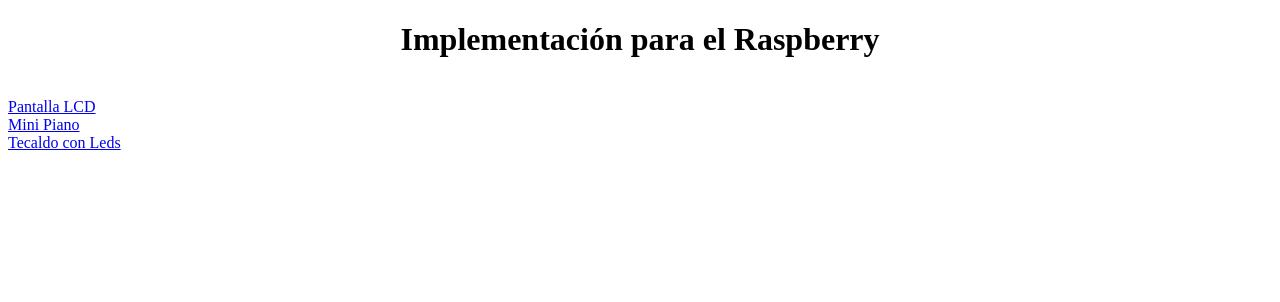
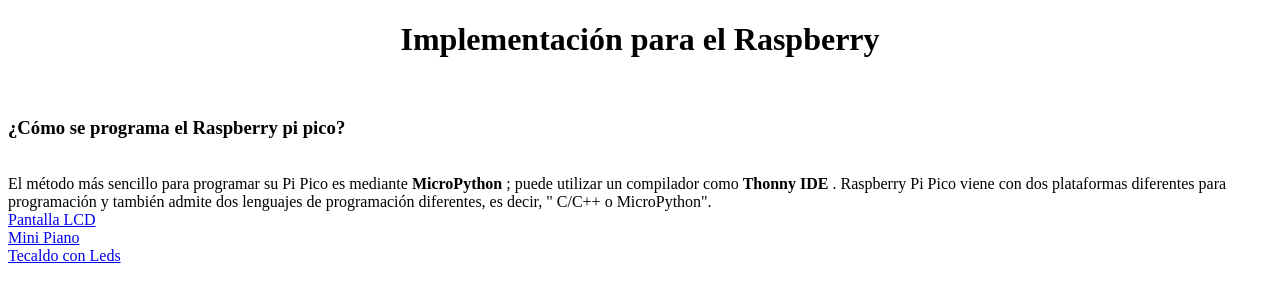
Before and after one commit to AlmaCHD/Microcontrolador-Arduino-Raspberry-Pi-Pico, a plain HTML site: page implementación raspberry.html in a window 1280 px wide. Drawn offline with Linux system fonts and the light colour scheme.

Commit message:
Update implementación raspberry.html

```diff
--- a/implementación raspberry.html
+++ b/implementación raspberry.html
@@ -1,5 +1,9 @@
 <!DOCTYPE html>
 <h1><center><tittle> Implementación para el Raspberry</tittle></center></h1>
+<br>
+<h3>¿Cómo se programa el Raspberry pi pico?</h3>
+<br>
+El método más sencillo para programar su Pi Pico es mediante <strong>MicroPython</strong> ; puede utilizar un compilador como <strong>Thonny IDE</strong> . Raspberry Pi Pico viene con dos plataformas diferentes para programación y también admite dos lenguajes de programación diferentes, es decir, " C/C++ o MicroPython".
 <br>
 <a href="https://wokwi.com/projects/297323005822894602"> Pantalla LCD</a>
 <br>
```
